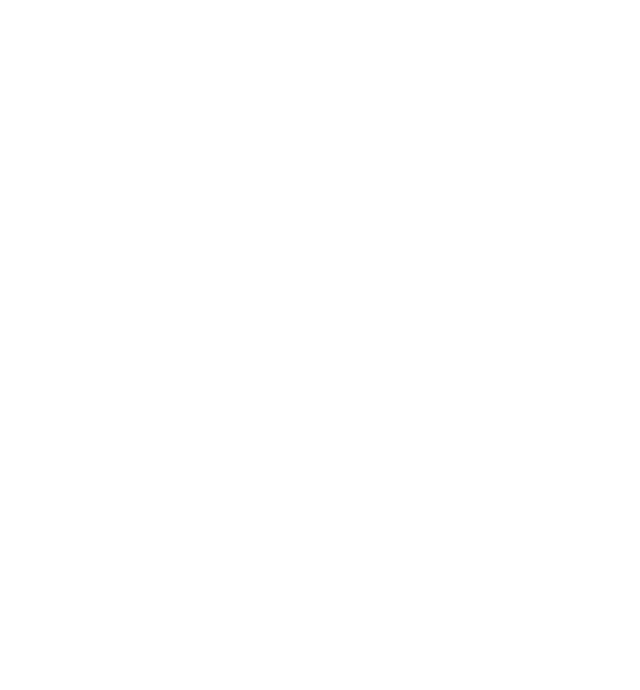
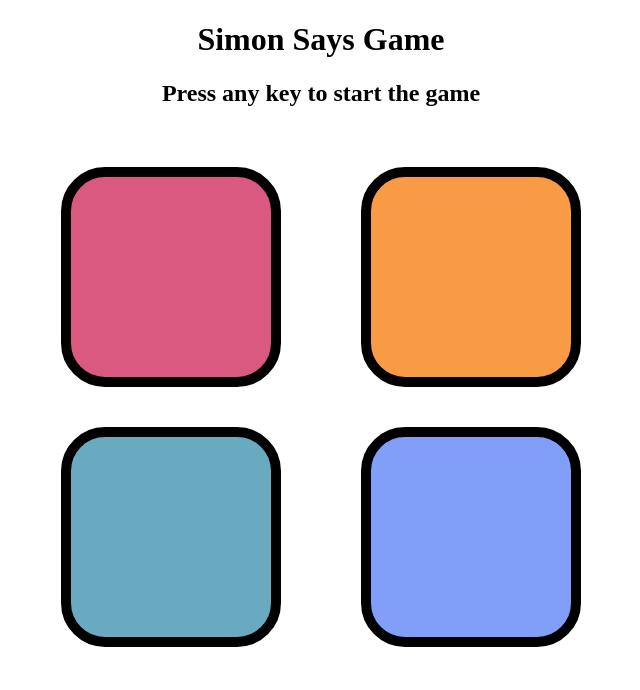
Before and after one commit to abhi-2028/Simon-Game, a plain HTML site: page index.html in a window 1280 px wide. Shown: the whole page, without its empty margins (319-959 px from the left). Drawn offline with Linux system fonts and the light colour scheme.

Commit message:
Added the UI of the game

```diff
--- a/index.html
+++ b/index.html
@@ -3,9 +3,24 @@
 <head>
     <meta charset="UTF-8">
     <meta name="viewport" content="width=device-width, initial-scale=1.0">
-    <title>Document</title>
+    <title>Simon Says Game</title>
+    <link rel="stylesheet" href="style.css">
 </head>
 <body>
+    <h1>Simon Says Game</h1>
+    <h2>Press any key to start the game</h2>
 
+    <div class="btn-container">
+        <div class="line-one">
+            <div class="btn red" type="button"></div>
+            <div class="btn green" type="button"></div>
+        </div>
+        <div class="line-two">
+            <div class="btn yellow" type="button"></div>
+            <div class="btn purple" type="button"></div>
+        </div>
+    </div>
+
+    <script src="script.js"></script>
 </body>
 </html>
--- a/style.css
+++ b/style.css
@@ -0,0 +1,32 @@
+body{
+    text-align: center;
+}
+
+.btn{
+    height: 200px;
+    width: 200px;
+    border-radius: 20%;
+    border: 10px solid black;
+    margin: 2.5rem;
+}
+
+.btn-container{
+    display: flex;
+    justify-content: center;
+}
+
+.yellow{
+    background-color: #f99b45
+}
+
+.red{
+    background-color: #d95980;
+}
+
+.green{
+    background-color: #69aac0;
+}
+
+.purple{
+    background-color: #819ff9 ;
+}
```
